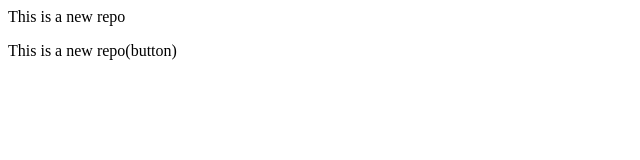
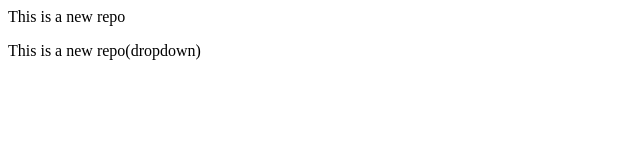
Before and after one commit to Rhea-Rebecca-Abin/LocalRepo, a plain HTML site: page index.html in a window 1280 px wide. Shown: the full height of the page, 0-640 px from the left. Drawn offline with Linux system fonts and the light colour scheme.

Commit message:
Dropdown

```diff
--- a/index.html
+++ b/index.html
@@ -1,2 +1,2 @@
 <p>This is a new repo</p>
-<p>This is a new repo(button)</p>
+<p>This is a new repo(dropdown)</p>
```
